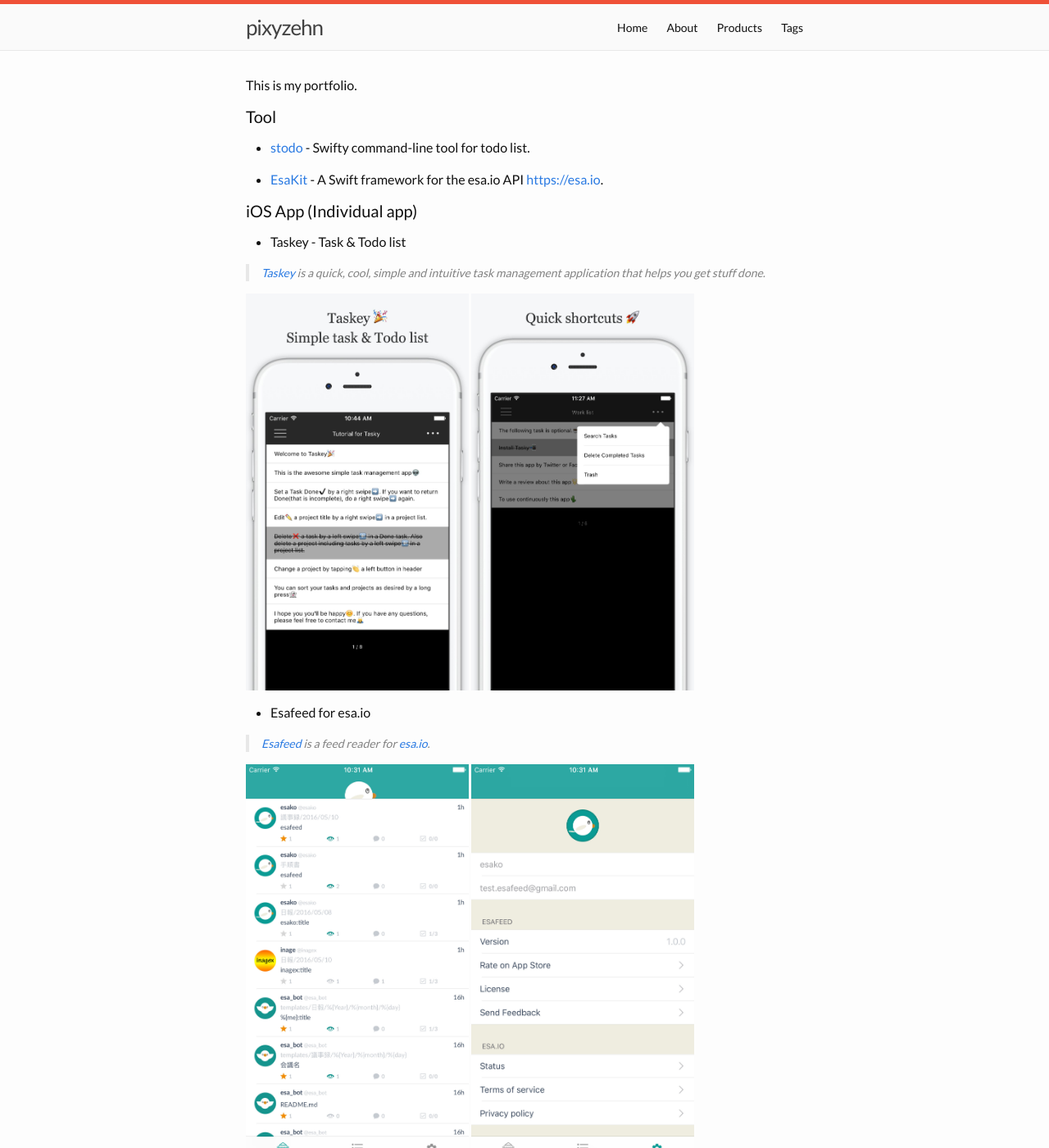
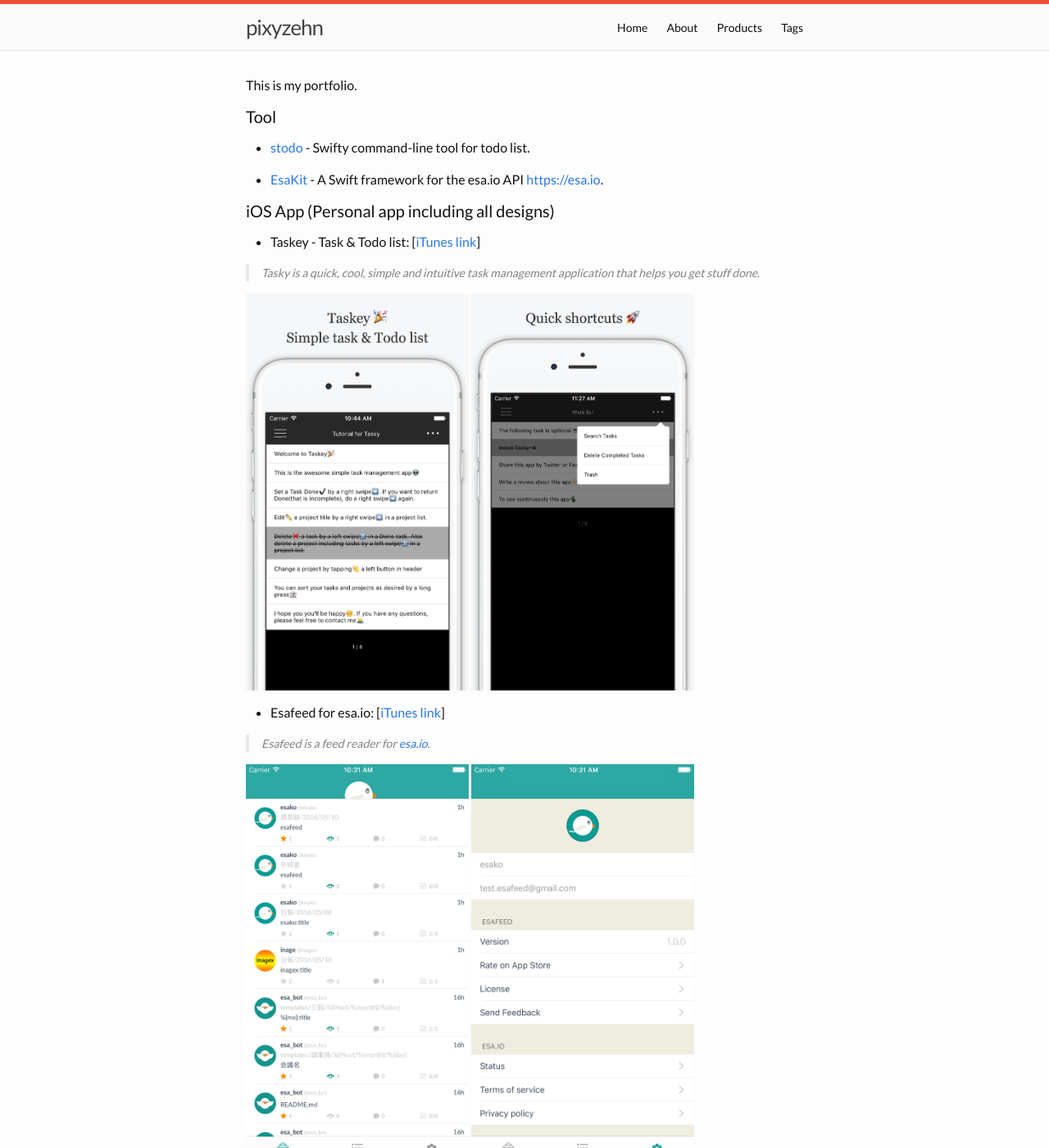
Before and after one commit to pixyzehn/pixyzehn.com, a Jekyll site: the page built from pages/products.md, in a window 1280 px wide and 1400 px high. Shown: the whole window at 82% size. Built offline with Jekyll 4.4.1, drawn with Linux system fonts in a browser that asks for light colours; some of the changed text lies outside the part shown.

Commit message:
Update product page

```diff
--- a/pages/products.md
+++ b/pages/products.md
@@ -12,25 +12,25 @@ This is my portfolio.
 
 - [EsaKit](https://github.com/pixyzehn/EsaKit) - A Swift framework for the esa.io API [https://esa.io](https://esa.io).
 
-#### iOS App (Individual app)
+#### iOS App (Personal app including all designs)
 
-- Taskey - Task & Todo list
+- Taskey - Task & Todo list: [[iTunes link](https://itunes.apple.com/us/app/taskey-tasuku-guan-li-todorisuto/id1063089003?ls=1&mt=8){:target="_blank"}]
 
-> [Taskey](https://itunes.apple.com/us/app/taskey-tasuku-guan-li-todorisuto/id1063089003?ls=1&mt=8){:target="_blank"} is a quick, cool, simple and intuitive task management application that helps you get stuff done.
+> Tasky is a quick, cool, simple and intuitive task management application that helps you get stuff done.
 
 ![taskey01]({{ site.url }}/assets/taskey01.jpg){:width="40%"}
 ![taskey02]({{ site.url }}/assets/taskey02.jpg){:width="40%"}
 
-- Esafeed for esa.io
+- Esafeed for esa.io: [[iTunes link](https://itunes.apple.com/us/app/esafeed-for-esa.io/id1111901482?ls=1&mt=8){:target="_blank"}]
 
-> [Esafeed](https://itunes.apple.com/us/app/esafeed-for-esa.io/id1111901482?ls=1&mt=8){:target="_blank"} is a feed reader for [esa.io](https://esa.io/){:target="_blank"}.
+> Esafeed is a feed reader for [esa.io](https://esa.io/){:target="_blank"}.
 
 ![esafeed01]({{ site.url }}/assets/esafeed01.jpg){:width="40%"}
 ![esafeed02]({{ site.url }}/assets/esafeed02.jpg){:width="40%"}
 
-- Motivation from age
+- Motivation from age: [[iTunes link](https://itunes.apple.com/us/app/motivation-from-age/id1028896399?ls=1&mt=8){:target="_blank"}]
 
-> [Motivation from age](https://itunes.apple.com/us/app/motivation-from-age/id1028896399?ls=1&mt=8){:target="_blank"} terrifyingly shows your age.
+> Motivation from age terrifyingly shows your age.
 
 ![motivation01]({{ site.url }}/assets/motivation01.jpg){:width="40%"}
 ![motivation02]({{ site.url }}/assets/motivation02.jpg){:width="40%"}
```
